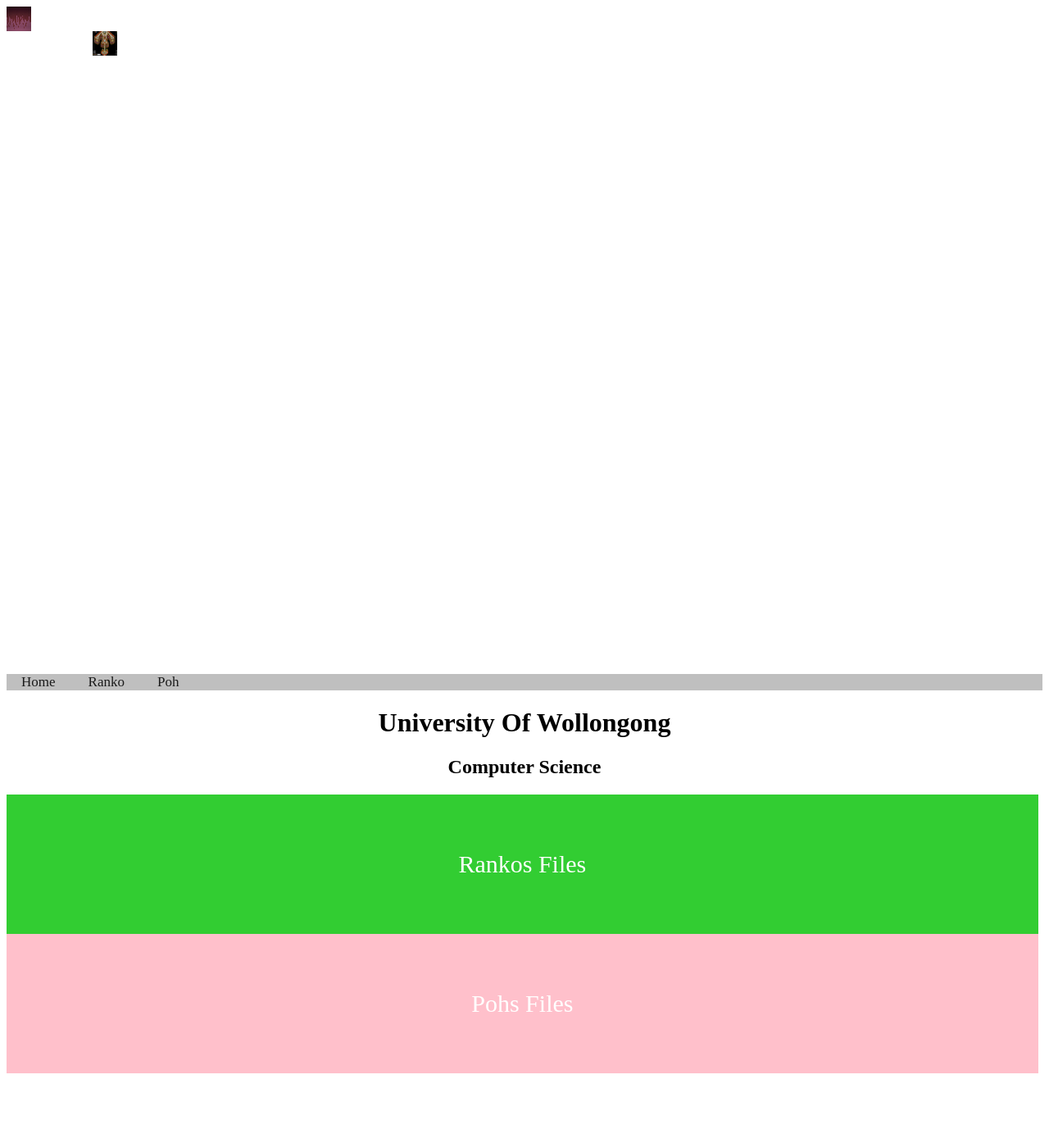
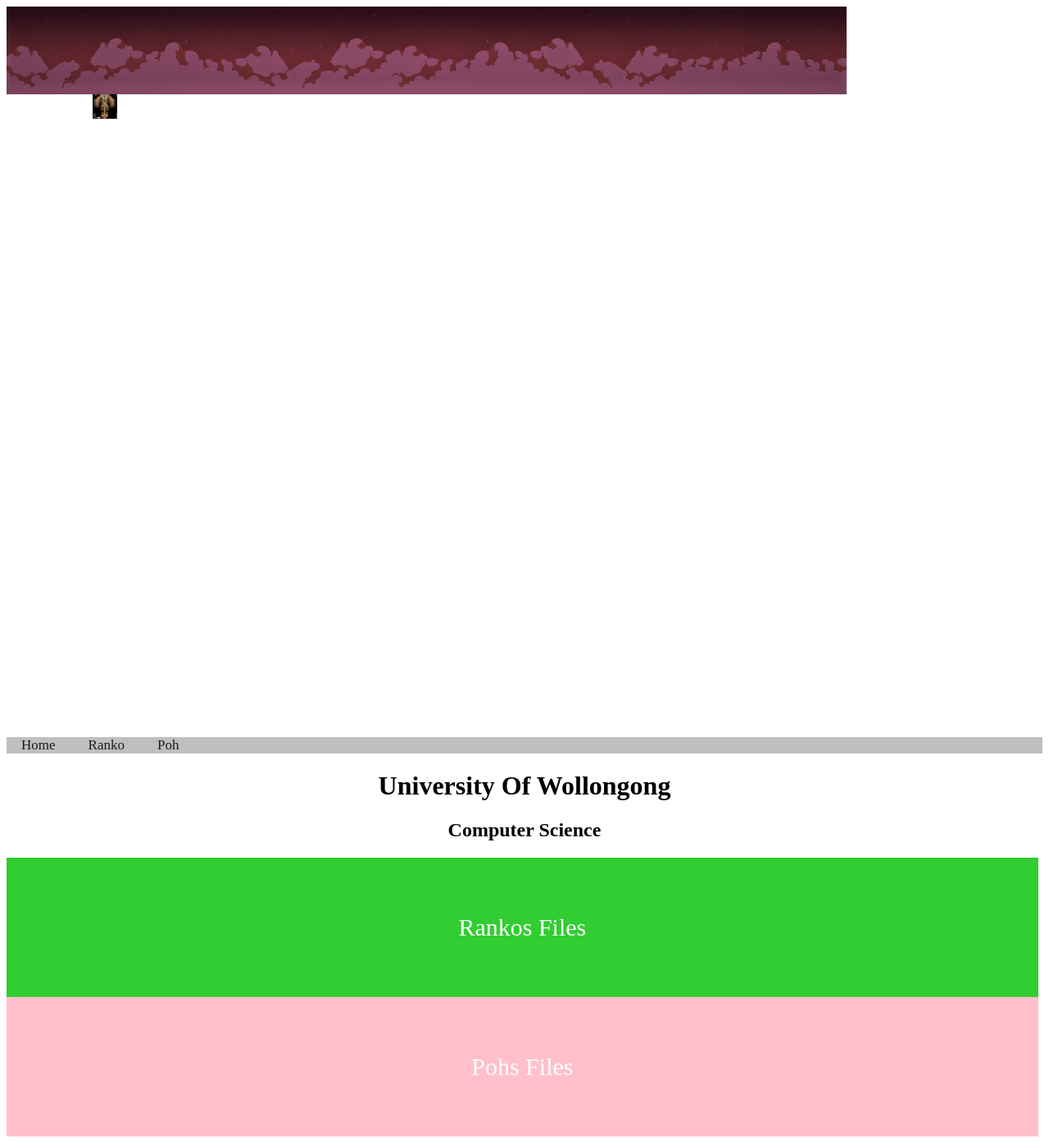
Before and after one commit to rankopolat/Project, a PHP site: page / in a window 1280 px wide. Shown: the whole page at 82% size. Before the commit the page ends 1309 px from the top, so only its background shows below. Run offline with PHP 8.4, Linux system fonts and the light colour scheme.

Commit message:
Update style1.css

```diff
--- a/style1.css
+++ b/style1.css
@@ -5,7 +5,7 @@
   height:100%;
 }
 
-img{
+.container .header-content .logo img{
 
   overflow:hidden;
   width:30px;
```
